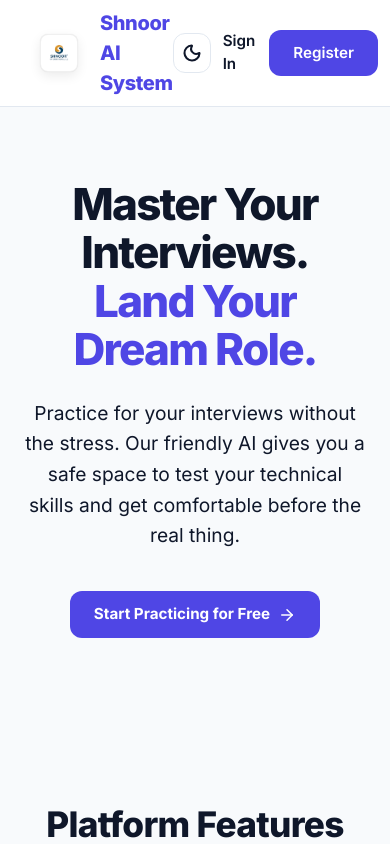
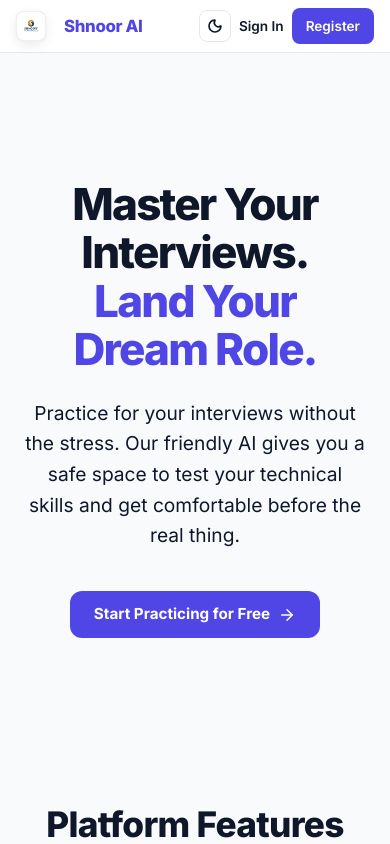
Before and after one commit to harshitha373/ai-interview-app, a React (Vite) app in the folder frontend/: page / in a window 390 px wide. Shown: the top 844 px of the page. Built offline with nearby package versions, Linux system fonts and the light colour scheme; no server answers.

Commit message:
style: fix and optimize logo text and theme toggle button sizes on mobile landing page

```diff
--- a/frontend/src/index.css
+++ b/frontend/src/index.css
@@ -454,3 +454,18 @@ html[data-theme='dark'] .global-logo-container {
   transform: translateY(-1px);
   box-shadow: 0 6px 20px rgba(79, 70, 229, 0.15), 0 0 1px rgba(79, 70, 229, 0.2) !important;
 }
+
+/* Global Theme Toggle Button Responsiveness */
+@media (max-width: 768px) {
+  .theme-toggle-btn {
+    width: 32px !important;
+    height: 32px !important;
+    padding: 6px !important;
+    border-radius: 8px !important;
+  }
+
+  .theme-toggle-btn svg {
+    width: 16px !important;
+    height: 16px !important;
+  }
+}
--- a/frontend/src/pages/Landing.css
+++ b/frontend/src/pages/Landing.css
@@ -566,12 +566,38 @@ body {
 }
 
 @media (max-width: 768px) {
+  .nav-inner {
+    padding: 0 16px;
+  }
+
+  .logo-text {
+    font-size: 1.05rem;
+    white-space: nowrap;
+  }
+
+  .logo .global-logo-container {
+    width: 30px !important;
+    height: 30px !important;
+    margin-right: 6px !important;
+    padding: 4px !important;
+  }
+
   .nav-links > a {
     display: none;
   }
 
   .nav-auth {
-    gap: 12px;
+    gap: 8px;
+  }
+
+  .nav-auth .login-link {
+    font-size: 0.85rem;
+  }
+
+  .nav-auth .btn {
+    padding: 8px 14px;
+    font-size: 0.85rem;
+    border-radius: 8px;
   }
 
   .hero-title {
@@ -592,4 +618,10 @@ body {
   }
 }
 
+@media (max-width: 480px) {
+  .logo-system-word {
+    display: none;
+  }
+}
+
 /* Fix logo visibility - centralized in index.css */
--- a/frontend/src/pages/Landing.jsx
+++ b/frontend/src/pages/Landing.jsx
@@ -30,7 +30,7 @@ const LandingPage = () => {
             <div className="global-logo-container" style={{ width: '38px', height: '38px', marginRight: '10px' }}>
               <img src="/shnoor_logo.png" alt="Shnoor Logo" style={{ height: '100%', width: '100%', objectFit: 'contain' }} />
             </div>
-            <span className="logo-text">Shnoor AI System</span>
+            <span className="logo-text">Shnoor AI <span className="logo-system-word">System</span></span>
           </Link>
           <nav className="nav-links">
             <a href="#features">Features</a>
```
